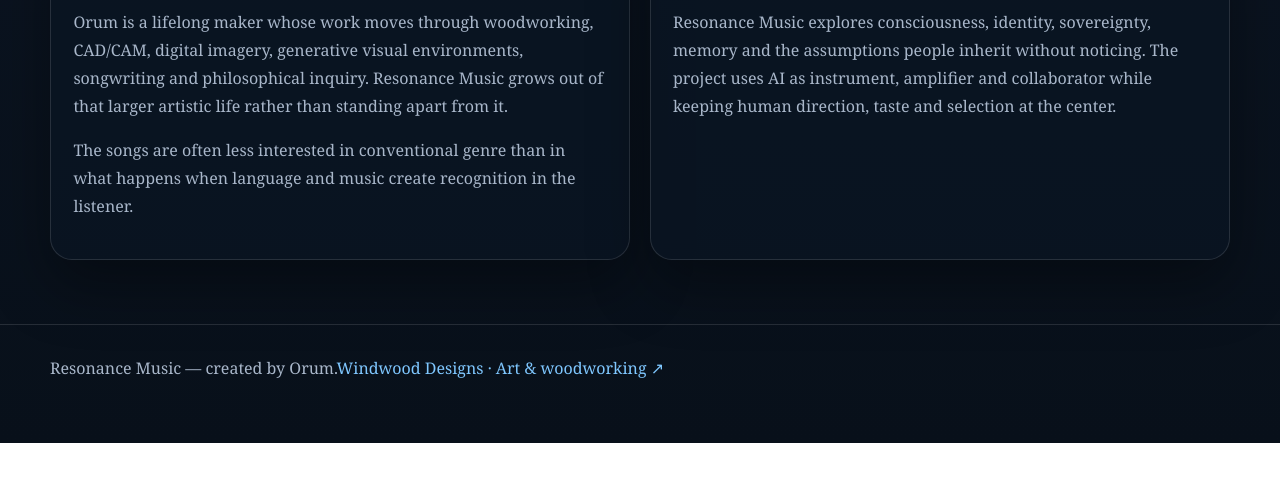
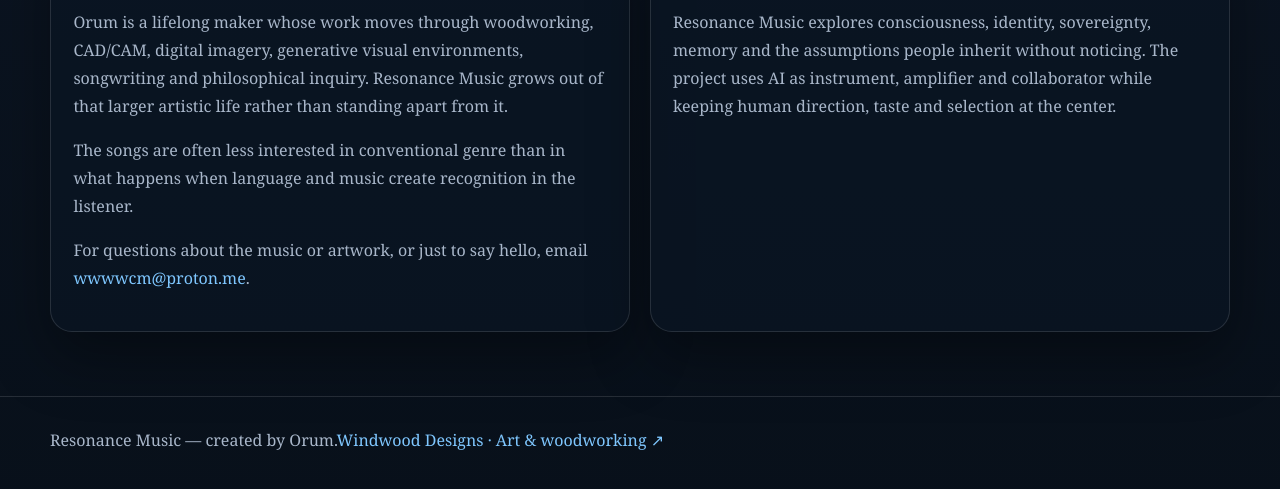
Before and after one commit to Windwood2/cosmicretune, a plain HTML site: page about.html in a window 1280 px wide. Shown: the part 690-1179 px from the top of the page. Before the commit the page ends 1133 px from the top, so only its background shows below. Drawn offline with Linux system fonts and the light colour scheme.

Commit message:
Update about.html
added new email address.

```diff
--- a/about.html
+++ b/about.html
@@ -12,7 +12,7 @@
 <header class="topbar"><div class="container nav-wrap"><a class="brand" href="index.html">Resonance Music</a><nav class="nav"><a href="index.html">Home</a><a href="songs.html">Songs</a><a href="philosophy.html">Philosophy</a><a href="about.html">About</a><a href="visuals.html">Visuals</a><a class="companion-link" href="https://windwood2.github.io/works/" target="_blank" rel="noopener noreferrer" aria-label="Art — Windwood Designs (opens in a new tab)">Art <span aria-hidden="true">↗</span></a></nav></div></header>
 <section class="hero small"><div class="hero-bg" style="background-image:url('assets/art/listening-room.png');"></div><div class="hero-overlay"></div><div class="container hero-content"><div class="eyebrow">About</div><h1>Orum and the project</h1><p class="lead">A creative field where music, language, visual systems and metaphysical humor meet.</p></div></section>
 <section class="section"><div class="container grid two">
-  <div class="panel"><h2>Orum</h2><p>Orum is a lifelong maker whose work moves through woodworking, CAD/CAM, digital imagery, generative visual environments, songwriting and philosophical inquiry. Resonance Music grows out of that larger artistic life rather than standing apart from it.</p><p>The songs are often less interested in conventional genre than in what happens when language and music create recognition in the listener.</p></div>
+  <div class="panel"><h2>Orum</h2><p>Orum is a lifelong maker whose work moves through woodworking, CAD/CAM, digital imagery, generative visual environments, songwriting and philosophical inquiry. Resonance Music grows out of that larger artistic life rather than standing apart from it.</p><p>The songs are often less interested in conventional genre than in what happens when language and music create recognition in the listener.</p><p>For questions about the music or artwork, or just to say hello, email <a href="mailto:wwwwcm@proton.me">wwwwcm@proton.me</a>.</p></div>
   <div class="panel"><h2>Orientation</h2><p>Resonance Music explores consciousness, identity, sovereignty, memory and the assumptions people inherit without noticing. The project uses AI as instrument, amplifier and collaborator while keeping human direction, taste and selection at the center.</p></div>
 </div></section>
 <footer><div class="container footer-wrap"><span>Resonance Music — created by Orum.</span><a class="footer-companion" href="https://windwood2.github.io/works/" target="_blank" rel="noopener noreferrer" aria-label="Windwood Designs — art and woodworking (opens in a new tab)">Windwood Designs · Art &amp; woodworking <span aria-hidden="true">↗</span></a></div></footer>
```
